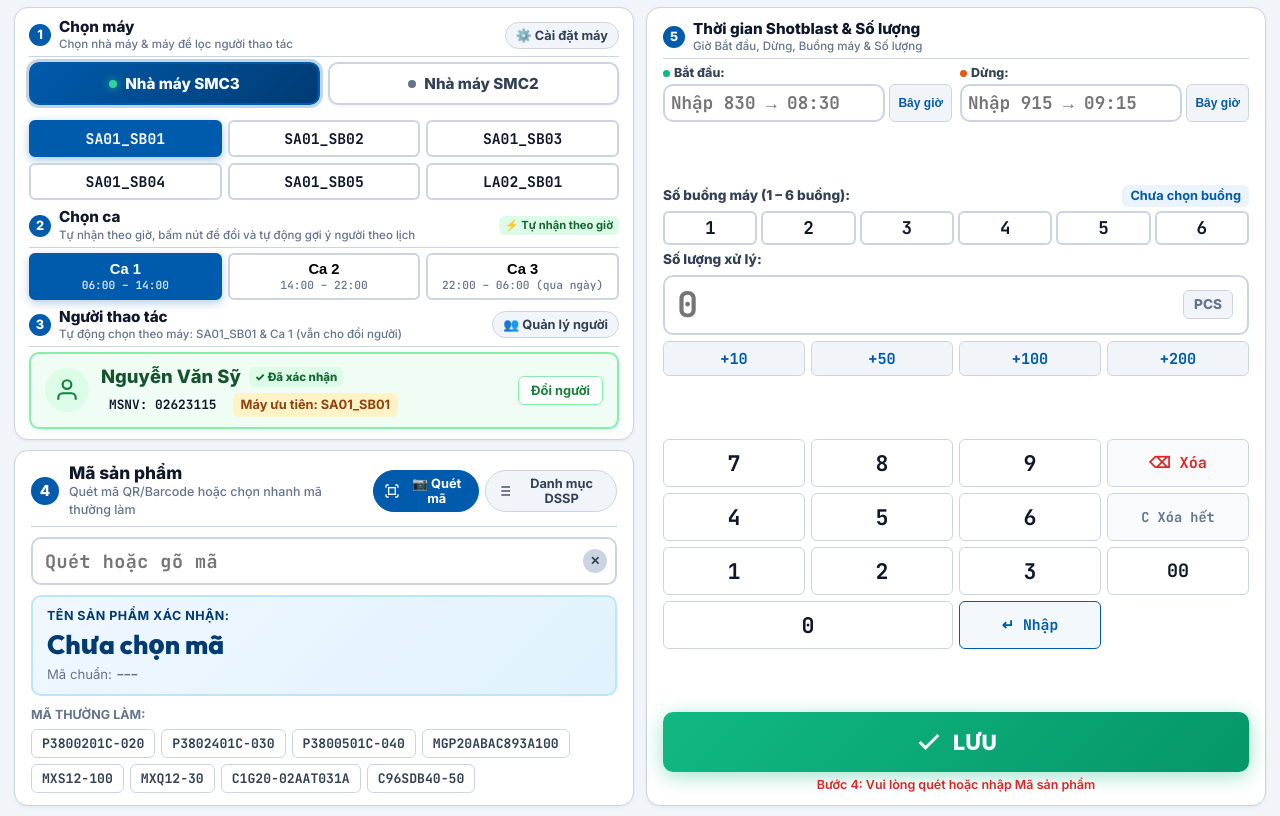
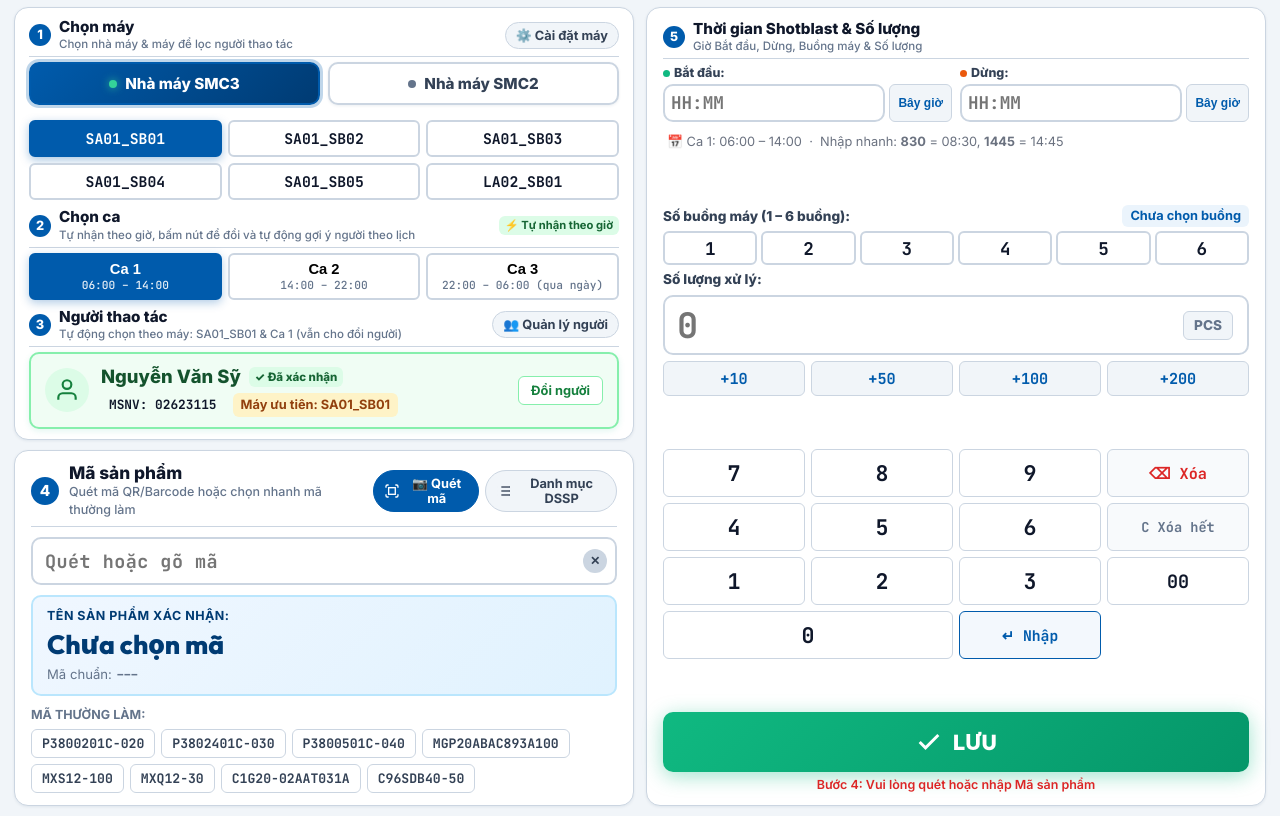
Before and after one commit to anh0974554884t-sys/shotblast-reporter, a website: page public/index.html in a window 1280 px wide. Shown: the part 73-889 px from the top of the page. Drawn offline with nearby package versions, Linux system fonts and the light colour scheme; no server answers.

Commit message:
Doi placeholder time input thanh HH:MM, them chip hien khung gio ca

```diff
--- a/public/index.html
+++ b/public/index.html
@@ -337,7 +337,7 @@
                   <span class="time-dot start-dot"></span> Bắt đầu:
                 </label>
                 <div class="time-input-wrap">
-                  <input type="text" id="inputStartTime" class="form-control form-control-time font-mono" inputmode="numeric" maxlength="5" placeholder="Nhập 245 → 14:45" autocomplete="off" required>
+                  <input type="text" id="inputStartTime" class="form-control form-control-time font-mono" inputmode="numeric" maxlength="5" placeholder="HH:MM" autocomplete="off" required>
                   <button type="button" id="btnStartTimeNow" class="btn-now-pill" title="Lấy giờ hiện tại">Bây giờ</button>
                 </div>
               </div>
@@ -347,10 +347,15 @@
                   <span class="time-dot end-dot"></span> Dừng:
                 </label>
                 <div class="time-input-wrap">
-                  <input type="text" id="inputEndTime" class="form-control form-control-time font-mono" inputmode="numeric" maxlength="5" placeholder="Nhập 320 → 15:20" autocomplete="off" required>
+                  <input type="text" id="inputEndTime" class="form-control form-control-time font-mono" inputmode="numeric" maxlength="5" placeholder="HH:MM" autocomplete="off" required>
                   <button type="button" id="btnEndTimeNow" class="btn-now-pill" title="Lấy giờ hiện tại">Bây giờ</button>
                 </div>
               </div>
+            </div>
+
+            <!-- Shift window hint -->
+            <div id="shiftWindowHint" style="margin-top:4px; font-size:0.8rem; color:#6B7280; padding:2px 4px;">
+              📅 <span id="shiftWindowLabel">Ca 1: 06:00 – 14:00</span> &nbsp;·&nbsp; Nhập nhanh: <b>830</b> = 08:30, <b>1445</b> = 14:45
             </div>
 
             <div id="timeValidationAlert" class="inline-error-alert hidden" style="margin-top: 4px; padding: 5px 10px; font-size: 0.82rem;">
--- a/public/js/app.js
+++ b/public/js/app.js
@@ -839,16 +839,12 @@ class ShotblastApp {
       this.elements.shiftAutoBadge.style.color = isManual ? '#3730A3' : '#166534';
     }
 
-    // Update time input placeholders based on shift
-    if (this.currentShift === 1) {
-      this.elements.inputStartTime.placeholder = 'Nhập 830 → 08:30';
-      this.elements.inputEndTime.placeholder = 'Nhập 915 → 09:15';
-    } else if (this.currentShift === 2) {
-      this.elements.inputStartTime.placeholder = 'Nhập 245 → 14:45';
-      this.elements.inputEndTime.placeholder = 'Nhập 320 → 15:20';
-    } else {
-      this.elements.inputStartTime.placeholder = 'Nhập 1130 → 23:30';
-      this.elements.inputEndTime.placeholder = 'Nhập 245 → 02:45';
+    // Update shift window label chip (placeholders stay as HH:MM)
+    const shiftWindowLabel = document.getElementById('shiftWindowLabel');
+    if (shiftWindowLabel) {
+      if (this.currentShift === 1) shiftWindowLabel.textContent = 'Ca 1: 06:00 – 14:00';
+      else if (this.currentShift === 2) shiftWindowLabel.textContent = 'Ca 2: 14:00 – 22:00';
+      else shiftWindowLabel.textContent = 'Ca 3: 22:00 – 06:00 (hôm sau)';
     }
 
     // Update hint at Step 3
```
